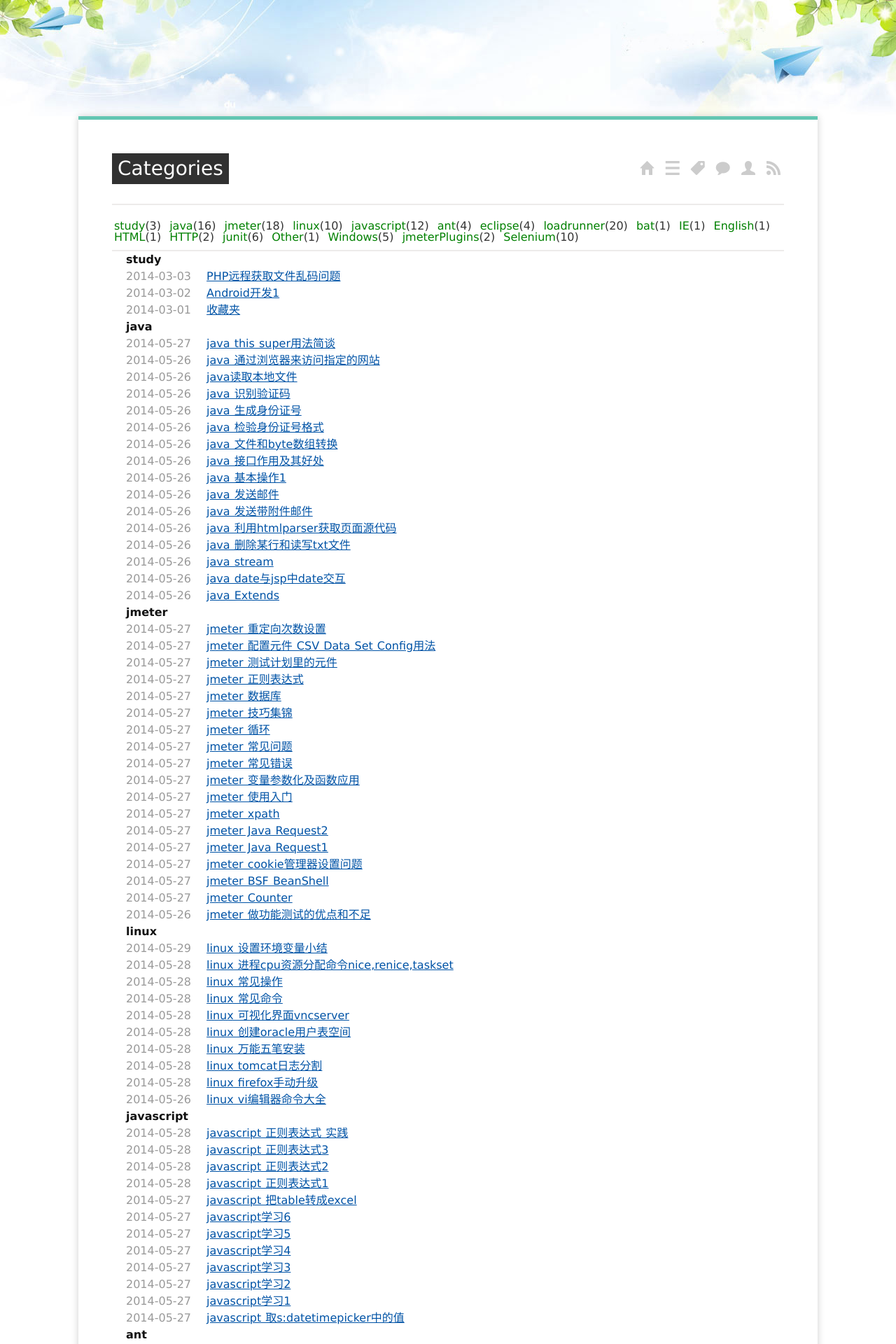
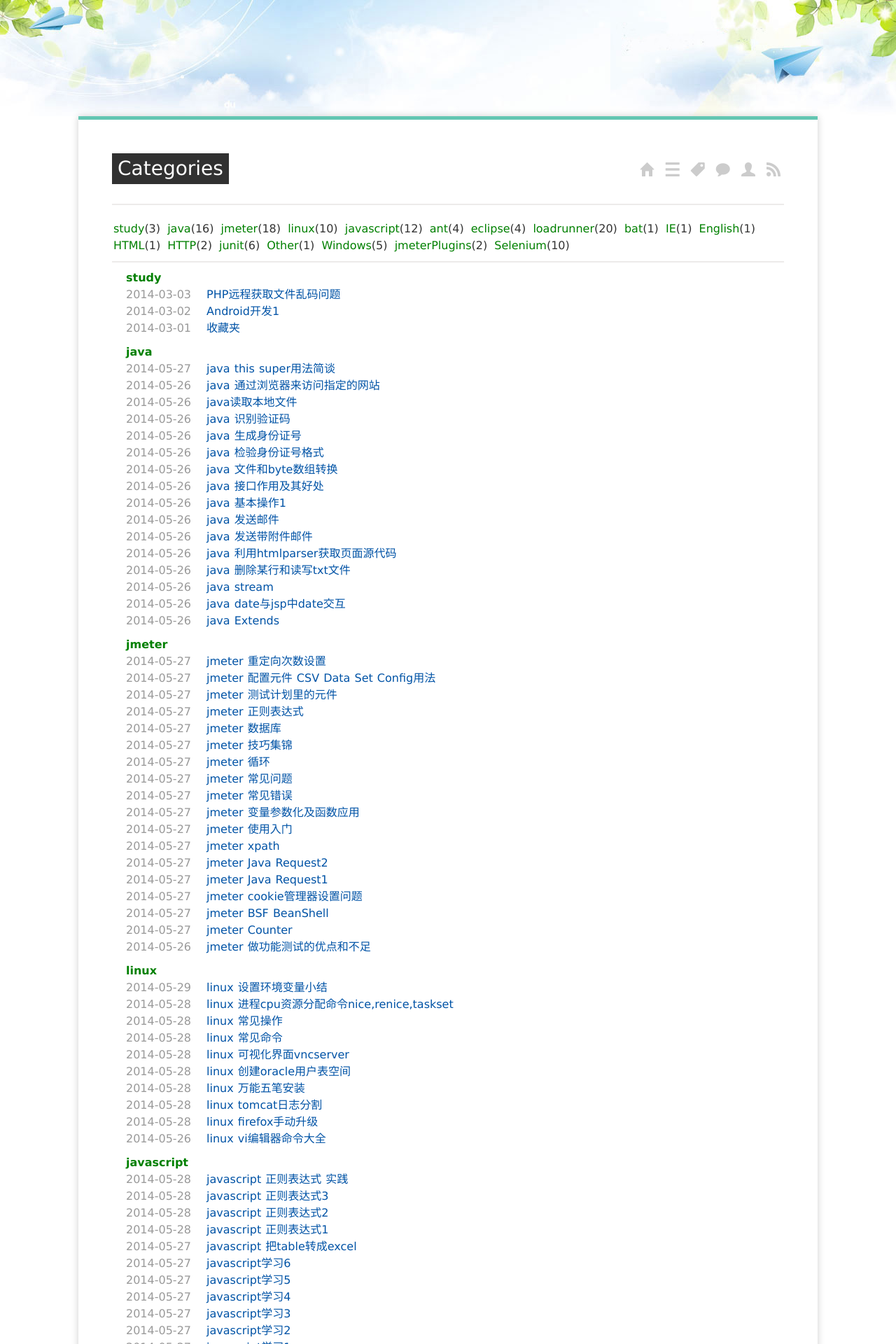
Before and after one commit to minghongjun/minghongjun.github.io, a Jekyll site: the page built from categories/index.md, in a window 1280 px wide. Shown: the top 1920 px of the page at 70% size. Built offline with Jekyll 4.4.1, drawn with Linux system fonts in a browser that asks for light colours; Markdown is read by kramdown in place of the engine named in the settings.

Commit message:
daily updates

```diff
--- a/media/css/screen.css
+++ b/media/css/screen.css
@@ -29,9 +29,6 @@ article, aside, details, figcaption, figure,
 footer, header, hgroup, menu, nav, section {
 	display: block;
 }
-body {
-	line-height: 1;
-}
 ol, ul {
 	list-style: none;
 }
@@ -53,8 +50,9 @@ body{
     margin-left: auto;
     margin-right: auto;
     font-family: "Microsoft YaHei", Verdana, Tahoma, sans-serif;
-    color: #111;
+    color: #222;
     background-color: #ffffff;
+    line-height: 1.5em;
 }
 #head_bg {
     margin:0 auto;
@@ -147,6 +145,7 @@ hr {
 }
 a {
     color: #0053A6;
+    text-decoration: none;
 }
 a:visited {
     color: #0053A6;
@@ -157,7 +156,8 @@ a.ss-icon {
 	color: #ccc;
 }
 a:hover {
-    color: #FF0000;
+    color: #ff0000;
+    text-decoration: underline;
 }
 em {
     font-style: italic;
@@ -197,7 +197,7 @@ dl .meta {
 }
 
 .listing-item time{color:#999999;}
-.listing-seperator{font-weight:bold;}
+.listing-seperator{font-weight:bold; margin-top: 10px; color: green;}
 
 
 .paginator {
@@ -253,15 +253,20 @@ footer a:hover {
     text-decoration: none;
 }
 
+.clear {
+    clear: both;
+    height: 1px;
+}
+
 #tag_cloud {
+    border-bottom: #edebea solid 2px;
     padding-bottom: 10px;
-    border-bottom: #edebea solid 2px;
 }
 
 #tag_cloud a {
+    margin: 6px 1px;
+    padding: 3px 1px;
     color: green;
-    margin: 5px 2px;
-    padding: 3px 1px;
     text-decoration: none;
 }
 
@@ -271,5 +276,5 @@ footer a:hover {
 }
 
 #tag_cloud span {
-    color:#333;
+    color: #333;
 }
```
